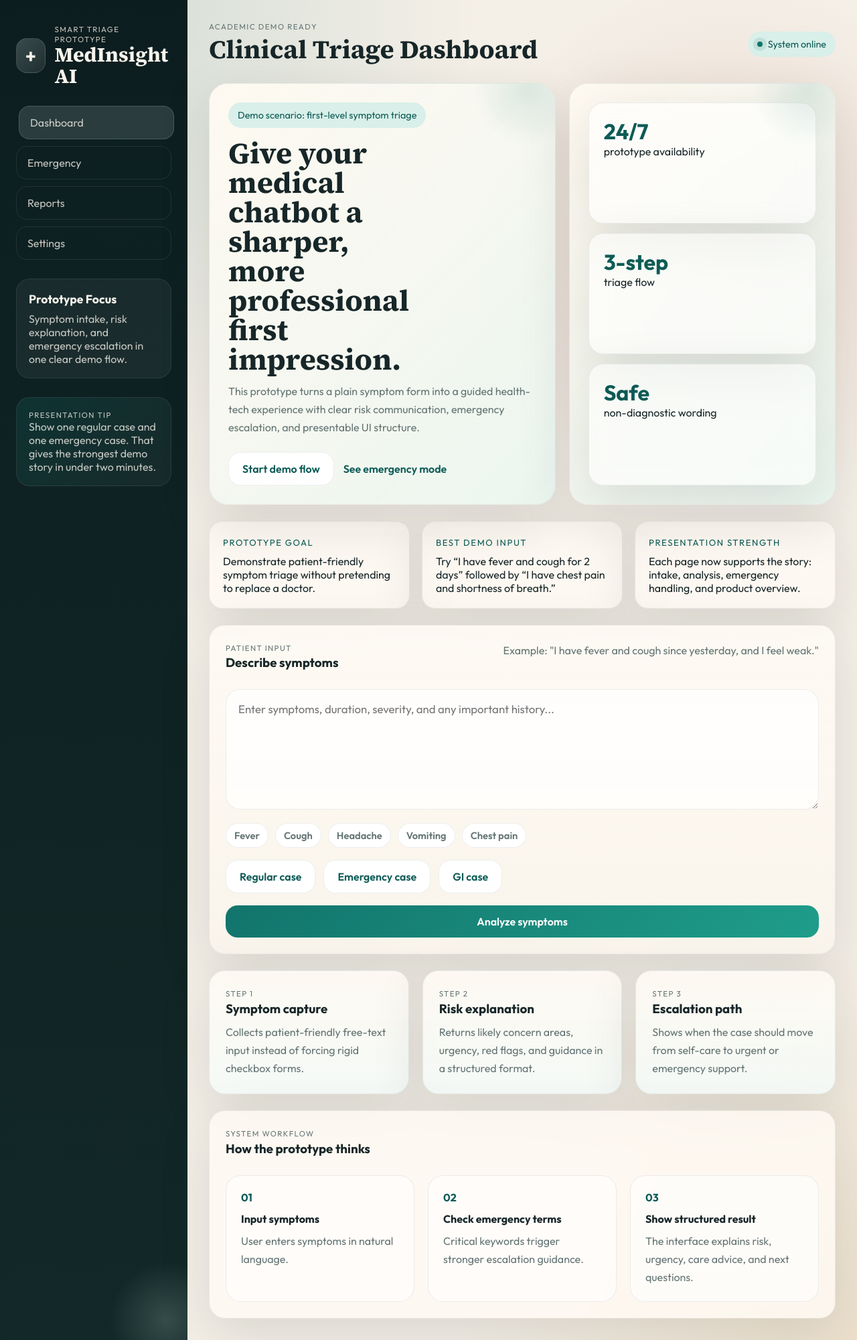
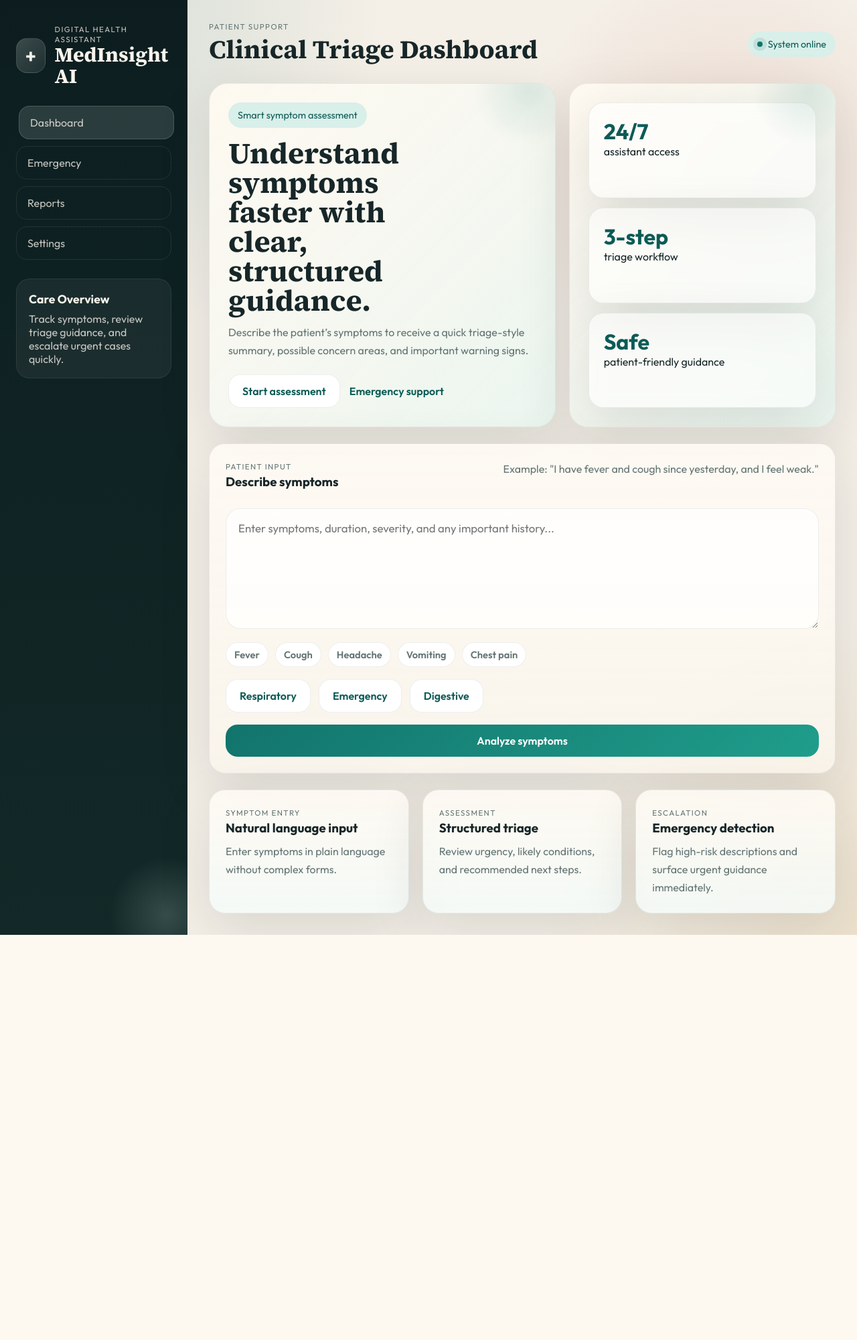
Before and after one commit to cobrahacker69-eng/Medical_ChatBot, a Flask app: page / in a window 1280 px wide. Shown: the whole page at 67% size. After the commit the page ends 1396 px from the top, so only its background shows below. Run offline with Flask 3, Linux system fonts and the light colour scheme.

Commit message:
Refine UI into realistic prototype

```diff
--- a/templates/base.html
+++ b/templates/base.html
@@ -15,7 +15,7 @@
             <div class="sidebar-header">
                 <div class="brand-mark">+</div>
                 <div>
-                    <p class="eyebrow">Smart Triage Prototype</p>
+                    <p class="eyebrow">Digital Health Assistant</p>
                     <h1 class="brand">MedInsight AI</h1>
                 </div>
             </div>
@@ -26,19 +26,15 @@
                 <a class="menu-link {% if request.path == '/settings' %}is-active{% endif %}" href="/settings">Settings</a>
             </nav>
             <div class="sidebar-card">
-                <h2>Prototype Focus</h2>
-                <p>Symptom intake, risk explanation, and emergency escalation in one clear demo flow.</p>
-            </div>
-            <div class="sidebar-card sidebar-card-soft">
-                <p class="eyebrow">Presentation Tip</p>
-                <p>Show one regular case and one emergency case. That gives the strongest demo story in under two minutes.</p>
+                <h2>Care Overview</h2>
+                <p>Track symptoms, review triage guidance, and escalate urgent cases quickly.</p>
             </div>
         </aside>
 
         <main class="main-container">
             <header class="topbar">
                 <div>
-                    <p class="eyebrow">Academic Demo Ready</p>
+                    <p class="eyebrow">Patient Support</p>
                     <h2>{% block page_title %}Medical AI Advisor{% endblock %}</h2>
                 </div>
                 <div class="status-pill">System online</div>
--- a/templates/index.html
+++ b/templates/index.html
@@ -6,43 +6,28 @@
 {% block content %}
 <section class="hero">
     <div class="hero-copy">
-        <span class="hero-badge">Demo scenario: first-level symptom triage</span>
-        <h3>Give your medical chatbot a sharper, more professional first impression.</h3>
-        <p>This prototype turns a plain symptom form into a guided health-tech experience with clear risk communication, emergency escalation, and presentable UI structure.</p>
+        <span class="hero-badge">Smart symptom assessment</span>
+        <h3>Understand symptoms faster with clear, structured guidance.</h3>
+        <p>Describe the patient’s symptoms to receive a quick triage-style summary, possible concern areas, and important warning signs.</p>
         <div class="hero-actions">
-            <a class="secondary-button" href="#triage-form">Start demo flow</a>
-            <a class="ghost-link" href="/emergency">See emergency mode</a>
+            <a class="secondary-button" href="#triage-form">Start assessment</a>
+            <a class="ghost-link" href="/emergency">Emergency support</a>
         </div>
     </div>
     <div class="hero-metrics">
         <div class="metric-card">
             <strong>24/7</strong>
-            <span>prototype availability</span>
+            <span>assistant access</span>
         </div>
         <div class="metric-card">
             <strong>3-step</strong>
-            <span>triage flow</span>
+            <span>triage workflow</span>
         </div>
         <div class="metric-card">
             <strong>Safe</strong>
-            <span>non-diagnostic wording</span>
+            <span>patient-friendly guidance</span>
         </div>
     </div>
-</section>
-
-<section class="insight-strip">
-    <article class="insight-card">
-        <span class="insight-label">Prototype Goal</span>
-        <p>Demonstrate patient-friendly symptom triage without pretending to replace a doctor.</p>
-    </article>
-    <article class="insight-card">
-        <span class="insight-label">Best Demo Input</span>
-        <p>Try “I have fever and cough for 2 days” followed by “I have chest pain and shortness of breath.”</p>
-    </article>
-    <article class="insight-card">
-        <span class="insight-label">Presentation Strength</span>
-        <p>Each page now supports the story: intake, analysis, emergency handling, and product overview.</p>
-    </article>
 </section>
 
 {% if error %}
@@ -68,9 +53,9 @@
             <button type="button" class="chip">Chest pain</button>
         </div>
         <div class="sample-cases">
-            <button type="button" class="sample-case" data-text="I have fever and cough for 2 days, and I feel weak.">Regular case</button>
-            <button type="button" class="sample-case" data-text="I have chest pain and shortness of breath right now.">Emergency case</button>
-            <button type="button" class="sample-case" data-text="I have vomiting and diarrhea since morning and cannot eat properly.">GI case</button>
+            <button type="button" class="sample-case" data-text="I have fever and cough for 2 days, and I feel weak.">Respiratory</button>
+            <button type="button" class="sample-case" data-text="I have chest pain and shortness of breath right now.">Emergency</button>
+            <button type="button" class="sample-case" data-text="I have vomiting and diarrhea since morning and cannot eat properly.">Digestive</button>
         </div>
         <button type="submit">Analyze symptoms</button>
     </form>
@@ -78,45 +63,19 @@
 
 <section class="cards cards-feature">
     <article class="card feature-card">
-        <p class="eyebrow">Step 1</p>
-        <h3>Symptom capture</h3>
-        <p>Collects patient-friendly free-text input instead of forcing rigid checkbox forms.</p>
+        <p class="eyebrow">Symptom Entry</p>
+        <h3>Natural language input</h3>
+        <p>Enter symptoms in plain language without complex forms.</p>
     </article>
     <article class="card feature-card">
-        <p class="eyebrow">Step 2</p>
-        <h3>Risk explanation</h3>
-        <p>Returns likely concern areas, urgency, red flags, and guidance in a structured format.</p>
+        <p class="eyebrow">Assessment</p>
+        <h3>Structured triage</h3>
+        <p>Review urgency, likely conditions, and recommended next steps.</p>
     </article>
     <article class="card feature-card">
-        <p class="eyebrow">Step 3</p>
-        <h3>Escalation path</h3>
-        <p>Shows when the case should move from self-care to urgent or emergency support.</p>
+        <p class="eyebrow">Escalation</p>
+        <h3>Emergency detection</h3>
+        <p>Flag high-risk descriptions and surface urgent guidance immediately.</p>
     </article>
 </section>
-
-<section class="panel workflow-panel">
-    <div class="panel-header">
-        <div>
-            <p class="eyebrow">System Workflow</p>
-            <h3>How the prototype thinks</h3>
-        </div>
-    </div>
-    <div class="workflow-grid">
-        <div class="workflow-step">
-            <span>01</span>
-            <h4>Input symptoms</h4>
-            <p>User enters symptoms in natural language.</p>
-        </div>
-        <div class="workflow-step">
-            <span>02</span>
-            <h4>Check emergency terms</h4>
-            <p>Critical keywords trigger stronger escalation guidance.</p>
-        </div>
-        <div class="workflow-step">
-            <span>03</span>
-            <h4>Show structured result</h4>
-            <p>The interface explains risk, urgency, care advice, and next questions.</p>
-        </div>
-    </div>
-</section>
 {% endblock %}
```
Also changed, not shown: templates/emergency.html (+6 -6 lines), templates/reports.html (+8 -8 lines), templates/result.html (+3 -11 lines), templates/settings.html (+5 -10 lines).
